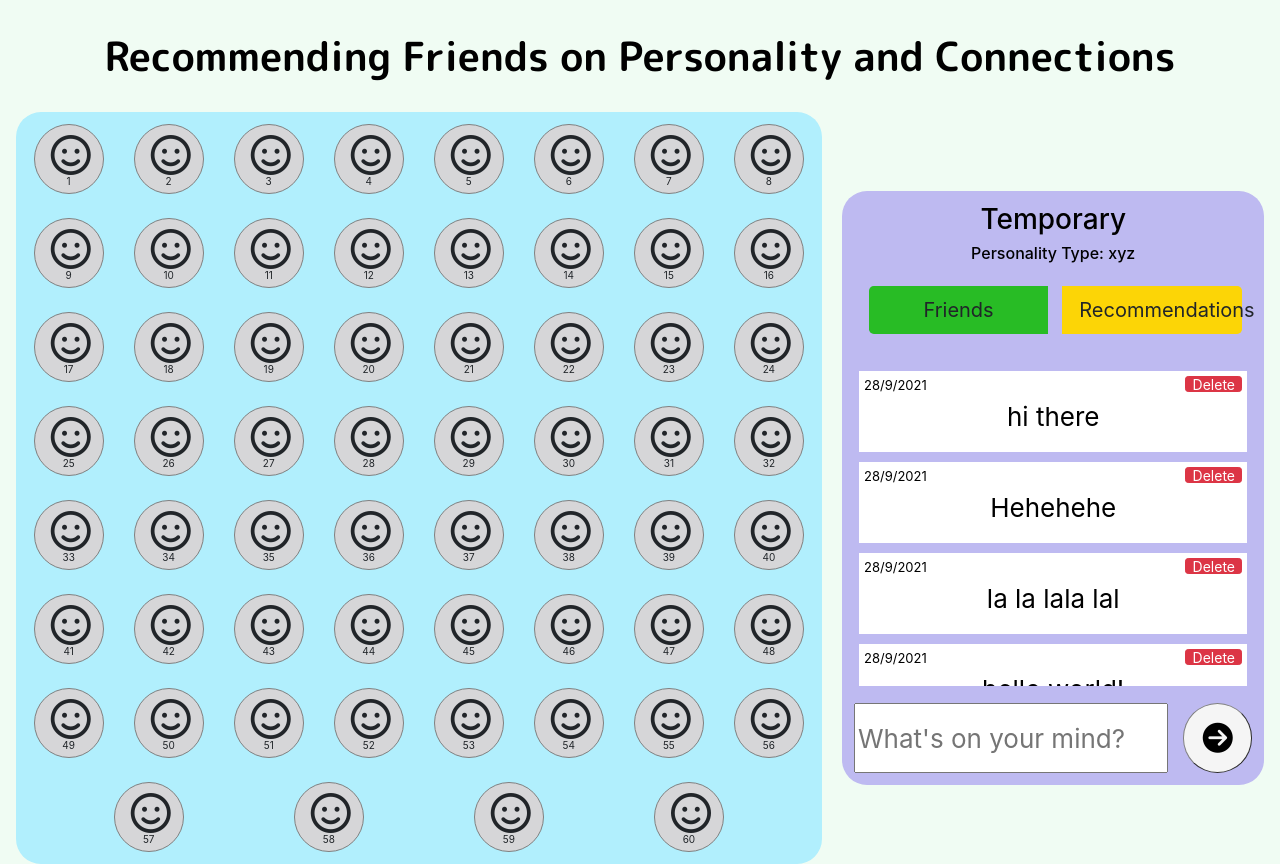
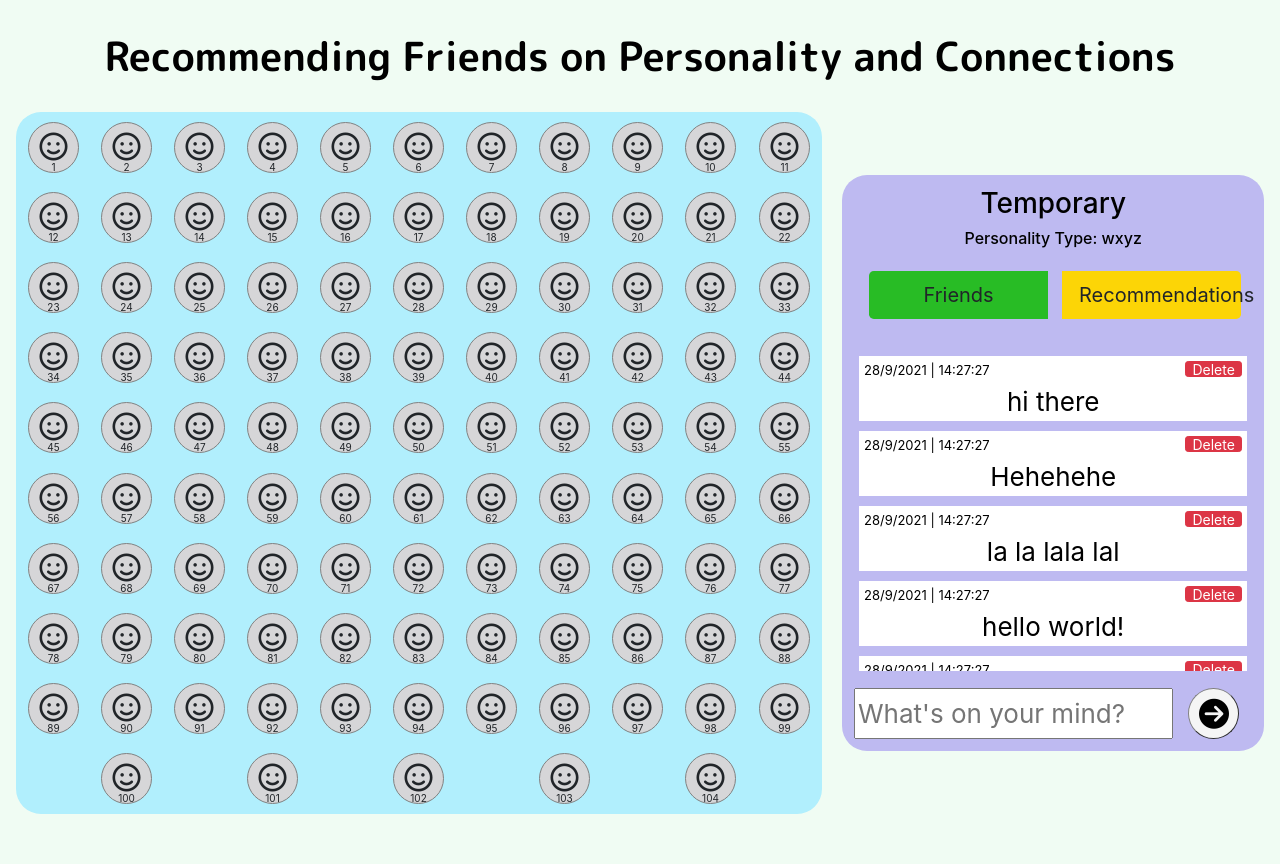
Before and after one commit to mradultiw/mpvii, a React (Create React App) app: page / in a window 1280 px wide. After the commit the page ends 814 px from the top, so only its background shows below. Built offline with nearby package versions, Linux system fonts and the light colour scheme.

Commit message:
Added more nodes; fixed string overflow in posts; Next: Add life

```diff
--- a/public/index.html
+++ b/public/index.html
@@ -26,6 +26,19 @@
       rel="stylesheet"
     />
 
+    <link
+      href="//maxcdn.bootstrapcdn.com/font-awesome/4.2.0/css/font-awesome.min.css"
+      rel="stylesheet"
+      media="all"
+    />
+    <link
+      rel="stylesheet"
+      href="https://cdnjs.cloudflare.com/ajax/libs/hover.css/2.1.1/css/hover-min.css"
+      integrity="sha512-SJw7jzjMYJhsEnN/BuxTWXkezA2cRanuB8TdCNMXFJjxG9ZGSKOX5P3j03H6kdMxalKHZ7vlBMB4CagFP/de0A=="
+      crossorigin="anonymous"
+      referrerpolicy="no-referrer"
+    />
+
     <!--
       Notice the use of %PUBLIC_URL% in the tags above.
       It will be replaced with the URL of the `public` folder during the build.
@@ -52,6 +65,11 @@
     -->
   </body>
   <script
+    src="https://code.jquery.com/jquery-3.6.0.min.js"
+    integrity="sha256-/xUj+3OJU5yExlq6GSYGSHk7tPXikynS7ogEvDej/m4="
+    crossorigin="anonymous"
+  ></script>
+  <script
     src="https://kit.fontawesome.com/a076d05399.js"
     crossorigin="anonymous"
   ></script>
--- a/src/App.js
+++ b/src/App.js
@@ -8,7 +8,7 @@ function App() {
       <h1>Recommending Friends on Personality and Connections</h1>
       <div className="content">
         <Graph />
-        <Panel username="Temporary" personality_type="xyz" />
+        <Panel username="Temporary" personality_type="wxyz" />
       </div>
     </div>
   );
--- a/src/createpost.js
+++ b/src/createpost.js
@@ -1,13 +1,14 @@
 import "./css/createpost.css";
 import "./css/profile.css";
 
-const getDate = () => {
+const getDateTime = () => {
   const obj = new Date();
   const day = obj.getDate(),
     month = obj.getMonth() + 1,
-    year = obj.getFullYear();
+    year = obj.getFullYear(),
+    time = obj.toLocaleTimeString("it-IT");
 
-  return `${day}/${month}/${year}`;
+  return `${day}/${month}/${year} | ${time}`;
 };
 
 function CreatePost(props) {
@@ -15,7 +16,7 @@ function CreatePost(props) {
     <div className="createpost form">
       <input className="input-post" placeholder="What's on your mind?"></input>
       <button
-        className="btn-circle"
+        className="btn-circle hvr-forward"
         type="button"
         style={{ backgroundColor: "#F5F5F5" }}
       >
--- a/src/css/post.css
+++ b/src/css/post.css
@@ -20,3 +20,10 @@
   line-height: 0.5;
   border-radius: 0.2rem;
 }
+
+.post-body p {
+  display: inline;
+  overflow-wrap: break-word;
+  justify-content: center;
+  padding: 5px;
+}
--- a/src/css/profile.css
+++ b/src/css/profile.css
@@ -1,6 +1,6 @@
 .profile {
   display: inline;
-  margin: 0.75rem;
+  margin: 0.6rem;
 }
 
 .btn-default {
@@ -18,9 +18,9 @@
 }
 
 .btn-circle {
-  width: 70px;
-  height: 70px;
-  padding: 10px 16px;
+  width: 51px;
+  height: 51px;
+  padding: 10px 10px;
   text-align: center;
   font-size: 24px;
   line-height: 1.33;
@@ -28,3 +28,7 @@
   border-width: thin;
   border-color: grey;
 }
+
+.profile button:hover {
+  transform: scale(1.4);
+}
--- a/src/graph.js
+++ b/src/graph.js
@@ -3,7 +3,7 @@ import Profile from "./profile.js";
 
 function Graph() {
   const users = [];
-  for (let i = 1; i <= 60; i++) users.push(i); // from database
+  for (let i = 1; i <= 104; i++) users.push(i); // from database
 
   const profiles = users.map((id, index) => {
     return <Profile key={index} userid={id} />;
--- a/src/post.js
+++ b/src/post.js
@@ -4,8 +4,8 @@ function Post(props) {
   return (
     <div className="post">
       <div className="post-header">
-        <text>{props.timestamp}</text>
-        <button className="btn btn-xs btn-danger">Delete</button>
+        <span>{props.timestamp}</span>
+        <button className="btn btn-xs btn-danger hvr-buzz-out">Delete</button>
       </div>
       <div className="post-body">
         <p>{props.body}</p>
--- a/src/profile.js
+++ b/src/profile.js
@@ -3,10 +3,10 @@ import "./css/profile.css";
 function Profile(props) {
   return (
     <div className="profile">
-      <button type="button" className="btn btn-default btn-circle">
+      <button type="button" className="btn btn-default btn-circle hvr-pop">
         <i
           className="far fa-smile"
-          style={{ fontSize: "40px", display: "block" }}
+          style={{ fontSize: "28px", display: "block" }}
         ></i>
         <span style={{ fontSize: "10px", display: "block" }}>
           {props.userid}
--- a/src/savedpost.js
+++ b/src/savedpost.js
@@ -7,11 +7,11 @@ function SavedPost(props) {
     "Hehehehe",
     "la la lala lal",
     "hello world!",
-    "Hohohohohohohohohohooh",
+    "Hohohoholsjdakljfhkljasgdhkljfhlkajshdfkjhaskldjfhkahnsdkjlsfhnkljashndkfjsajdfkashndkfjlhwckasdbhcfasiiiiiiiiiiiiiiiiiiiiiiiiiiiiiiiiiiiiiiiiiiiiiiiiiiiiiiiiiiiiiiiiiiiiidbhifhhohohohohohooh",
   ];
   // posts = [];
   const posts_render = posts.map((post, index) => {
-    return <Post key={index} timestamp={"28/9/2021"} body={post} />;
+    return <Post key={index} timestamp={"28/9/2021 | 14:27:27"} body={post} />;
   });
   return <div className="savedpost">{posts_render}</div>;
 }
--- a/src/userinfo.js
+++ b/src/userinfo.js
@@ -7,10 +7,13 @@ function UserInfo(props) {
       <h3>{props.username}</h3>
       <h6>Personality Type: {props.personality_type}</h6>
       <div className="btn-group" role="group">
-        <button type="button" class="btn btn-lg btn-friend">
+        <button type="button" className="btn btn-lg btn-friend hvr-wobble-skew">
           Friends
         </button>
-        <button type="button" class="btn btn-lg btn-recommendation">
+        <button
+          type="button"
+          className="btn btn-lg btn-recommendation hvr-wobble-skew"
+        >
           Recommendations
         </button>
       </div>
```
